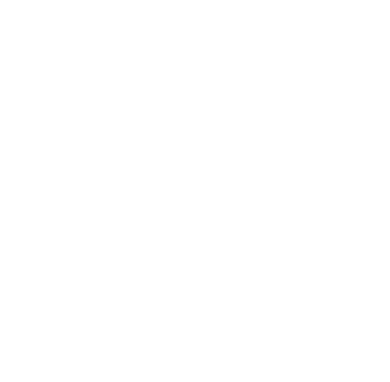
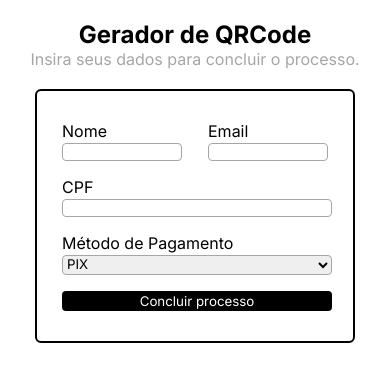
Before and after one commit to invencaosts/ingresso, a website built with webpack: page public/index.html in a window 390 px wide. Built offline with nearby package versions, Linux system fonts and the light colour scheme.

Commit message:
criando interface mobile

```diff
--- a/public/assets/css/index.css
+++ b/public/assets/css/index.css
@@ -0,0 +1,72 @@
+* {
+  margin: 0;
+  padding: 0;
+  box-sizing: border-box;
+
+  font-family: "Inter", sans-serif;
+}
+
+#body {
+  display: flex;
+  flex-direction: column;
+
+  align-items: center;
+}
+
+#titulo {
+  text-align: center;
+
+  margin: 20px 0 20px 0;
+}
+
+#titulo p {
+  color: #a6a6a6;
+}
+
+input,
+select {
+  border: 1px solid #a6a6a6;
+  border-radius: 4px;
+  outline: none;
+}
+
+#dados {
+  max-width: 320px;
+  padding: 30px 25px 30px 25px;
+
+  border: 2px solid black;
+  border-radius: 6px;
+}
+
+#centro-ne {
+  display: flex;
+  justify-content: space-between;
+}
+
+#nome input,
+#email input {
+  width: 120px;
+}
+
+#cpf,
+#mp {
+  margin-top: 16px;
+}
+
+#cpf input,
+#mp select {
+  width: 270px;
+}
+
+#dados button {
+  cursor: pointer;
+
+  width: 270px;
+  height: 20px;
+  margin-top: 16px;
+
+  border-radius: 4px;
+  border: none;
+  background-color: black;
+  color: white;
+}
--- a/public/index.html
+++ b/public/index.html
@@ -7,6 +7,50 @@
 
     <script defer src="./assets/js/bundle.js"></script>
     <link rel="stylesheet" href="assets/css/index.css" />
+
+    <link rel="preconnect" href="https://fonts.googleapis.com" />
+    <link rel="preconnect" href="https://fonts.gstatic.com" crossorigin />
+    <link
+      href="https://fonts.googleapis.com/css2?family=Inter:ital,opsz,wght@0,14..32,100..900;1,14..32,100..900&display=swap"
+      rel="stylesheet"
+    />
   </head>
-  <body></body>
+  <body>
+    <div id="body">
+      <div id="titulo">
+        <h2>Gerador de QRCode</h2>
+        <p>Insira seus dados para concluir o processo.</p>
+      </div>
+
+      <div id="dados">
+        <div id="centro-ne">
+          <div id="nome">
+            <p>Nome</p>
+            <input type="text" />
+          </div>
+
+          <div id="email">
+            <p>Email</p>
+            <input type="text" />
+          </div>
+        </div>
+
+        <div id="cpf">
+          <p>CPF</p>
+          <input type="text" />
+        </div>
+
+        <div id="mp">
+          <p>Método de Pagamento</p>
+          <select name="" id="select">
+            <option value="">PIX</option>
+            <option value="">Débito</option>
+            <option value="">Crédito</option>
+          </select>
+        </div>
+
+        <button>Concluir processo</button>
+      </div>
+    </div>
+  </body>
 </html>
```
